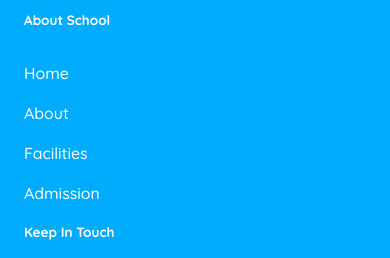
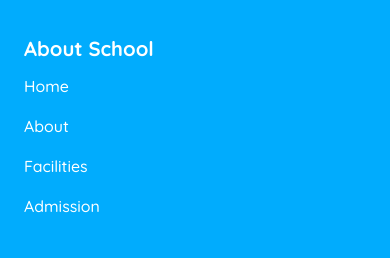
Before and after one commit to FajlaRabby24/kids-education-assignment, a plain HTML site: page index.html in a window 390 px wide. Shown: the part 3224-3482 px from the top of the page. Drawn offline with nearby package versions, Linux system fonts and the light colour scheme.

Commit message:
fixing footer-col-title font size

```diff
--- a/styles/kids.css
+++ b/styles/kids.css
@@ -385,7 +385,7 @@ footer {
         width: 100%;
     }
 
-    .footer-row .big-card-title {
+    .footer-row .footer-col-title {
         margin-bottom: 15px;
         margin-top: 25px;
         font-size: 2.26rem;
```
